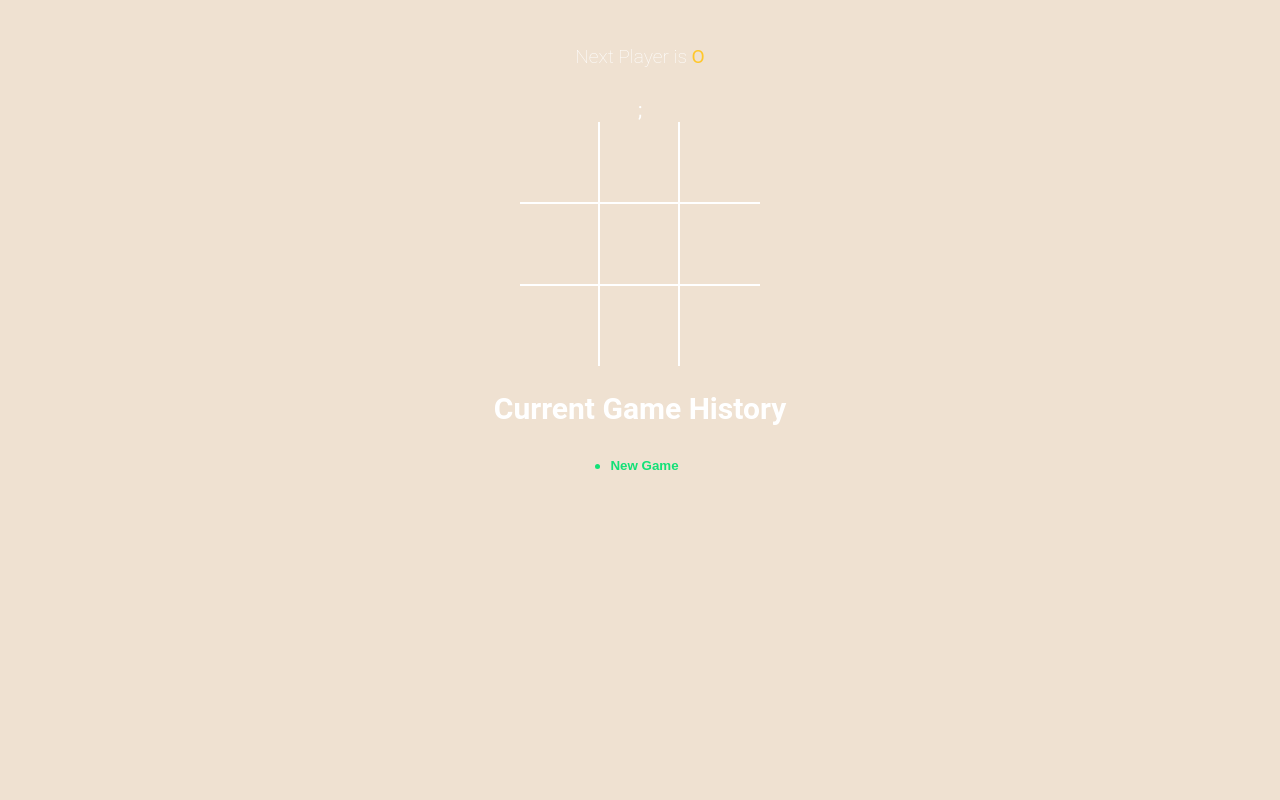
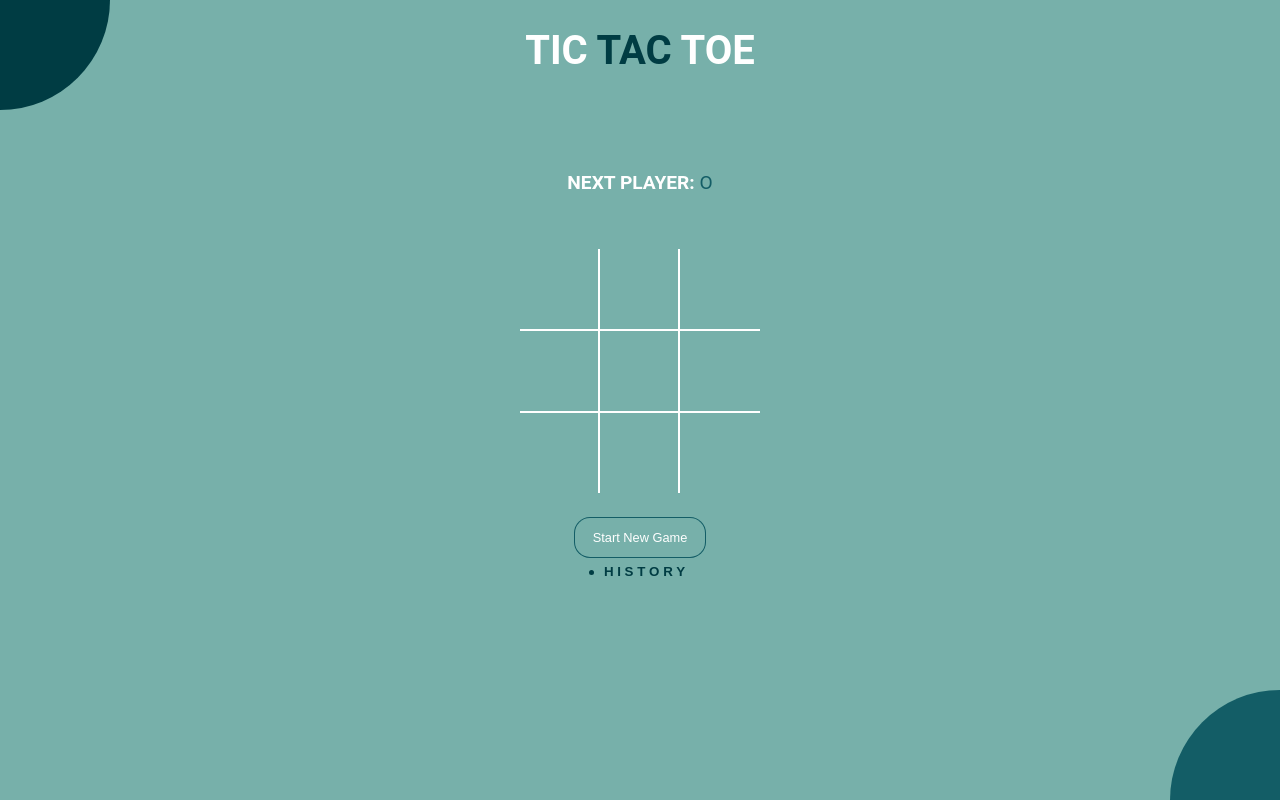
Before and after one commit to samakshi12/tic-tac, a React (Vite) app: page / in a window 1280 px wide. Built offline with nearby package versions, Linux system fonts and the light colour scheme.

Commit message:
final commit

```diff
--- a/package.json
+++ b/package.json
@@ -10,7 +10,9 @@
     "preview": "vite preview"
   },
   "dependencies": {
+    "animate.css": "^4.1.1",
     "react": "^18.2.0",
+    "react-confetti": "^6.1.0",
     "react-dom": "^18.2.0"
   },
   "devDependencies": {
--- a/src/App.jsx
+++ b/src/App.jsx
@@ -5,9 +5,10 @@ import StatusMessage from './components/StatusMessage';
 import History from './components/History';
 import { calculateWinner } from './winner';
 
+ const NEW_GAME = [{squares: Array(9).fill(null), isXNext: false }]
  function App()
  {
-  const[history, setHistory] = useState([{squares: Array(9).fill(null), isXNext: false }]);
+  const[history, setHistory] = useState(NEW_GAME);
 
    const [currentMove, setCurrentMove] = useState(0);
    const gamingBoard = history[currentMove];
@@ -45,14 +46,29 @@ import { calculateWinner } from './winner';
   };
 
   const moveTo= move => setCurrentMove(move);
+  const onNewGameStart= () =>
+   {
+    setHistory(NEW_GAME);
+    setCurrentMove(0);
+   }
 
   return (
 
       <div className="app">
-      <StatusMessage winner ={winner} gamingBoard={gamingBoard}/>;
+      <h1>
+        TIC <span className="text-green">TAC</span> TOE
+      </h1>
+
+      <StatusMessage winner ={winner} gamingBoard={gamingBoard}/>
        <Board squares={gamingBoard.squares} handleSquare= {handleSquare} />
-       <h2>Current Game History</h2>
+        <button
+       type="button"
+       onClick={onNewGameStart}
+       className={`btn-reset ${winner ? 'active' : ''}`}>
+       Start New Game
+       </button>
        <History history={history} moveTo ={moveTo} currentMove={currentMove} />
+       <div className='bg-balls'/>
       </div>
 
 
--- a/src/components/History.jsx
+++ b/src/components/History.jsx
@@ -7,7 +7,7 @@ return (
         (
         <li key ={index}>
         <button type="button" className={`btn-move ${currentMove === index ? 'active' : '' }`} onClick={() => moveTo(index)}>
-        {index === 0 ? 'New Game':`Go to move  ${index}`}
+        {index === 0 ? 'H I S T O R Y':`Go to move  ${index}`}
         </button>
         </li>
         ))}
--- a/src/components/StatusMessage.jsx
+++ b/src/components/StatusMessage.jsx
@@ -1,4 +1,22 @@
+import React, { useEffect, useState } from "react";
+import 'animate.css';
+import ReactConfetti from 'react-confetti';
+
 const StatusMessage = ({ winner, gamingBoard}) => {
+
+const [windowDimension , setwindowDimension ] = useState({width: window.innerWidth, height: window.innerHeight});
+
+    const detectSize = () =>{
+        setwindowDimension({width: window.innerWidth, height: window.innerHeight});
+    }
+
+    useEffect(()=>{
+        window.addEventListener('resize',detectSize);
+        return () =>{
+            window.removeEventListener('resize', detectSize);
+        }
+    }, [windowDimension]);
+
 const {squares, isXNext}= gamingBoard;
 
     const noMoves= squares.every(squareValue => squareValue !== null);
@@ -9,19 +27,24 @@ const {squares, isXNext}= gamingBoard;
 
     const renderStatusMessage = () => {
         if(winner) {
-            return <><h1>Winner is {winner}</h1></>
+            return <><h2 className="animate__animated animate__backInDown" >{winner} {' '} IS THE WINNER !</h2> <ReactConfetti width={windowDimension.width} height={windowDimension.height} tweenDuration={1000}/></>
         }
         if(!winner && noMoves)
         {
             return <>
-            <span className="text-orange"> O </span> and{' '} <span className="text-green"> X </span> tied
+            <h2  className="animate__animated animate__backInDown ">
+            <span className="text-orange"> O </span> and{' '} <span className="text-green"> X </span> TIED !
+            </h2>
             </>
         }
         if(!winner && !noMoves)
         {
             return <>
-            Next Player is { ' '}
-            <span className={isXNext ? 'text-green' : 'text-orange'}> {statusMessage} </span> </>
+            <h4 className="animate__animated animate__flash"   >
+            NEXT PLAYER: { ' '}
+            <span className={isXNext ? 'text-green' : 'text-orange'}> {statusMessage} </span>
+            </h4>
+            </>
         }
         return null;
     };
--- a/src/styles.scss
+++ b/src/styles.scss
@@ -1,6 +1,6 @@
-$green: #12e177;
-$orange: #ffc72a;
-$blue: #EFE1D1;
+$green: #003C43;
+$orange: #135D66;
+$blue: #77B0AA;
 
 body {
   font-family: 'Roboto', sans-serif;
```
Also changed, not shown: 2 other files (tests, documents, lock files or other folders).
